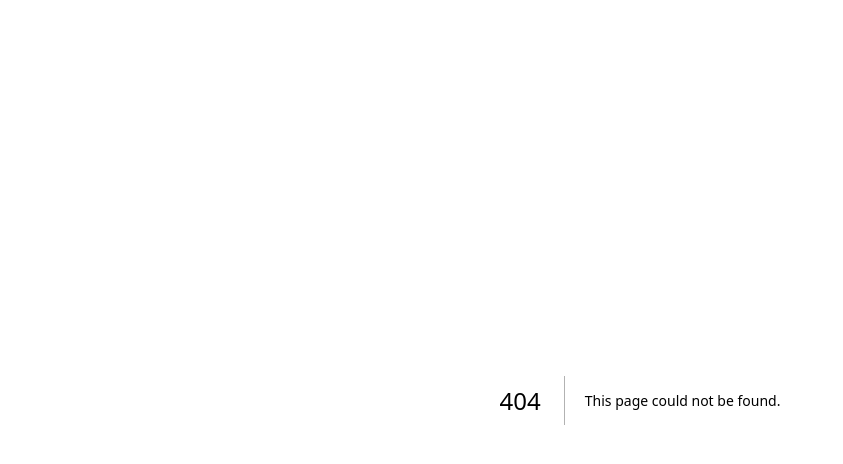
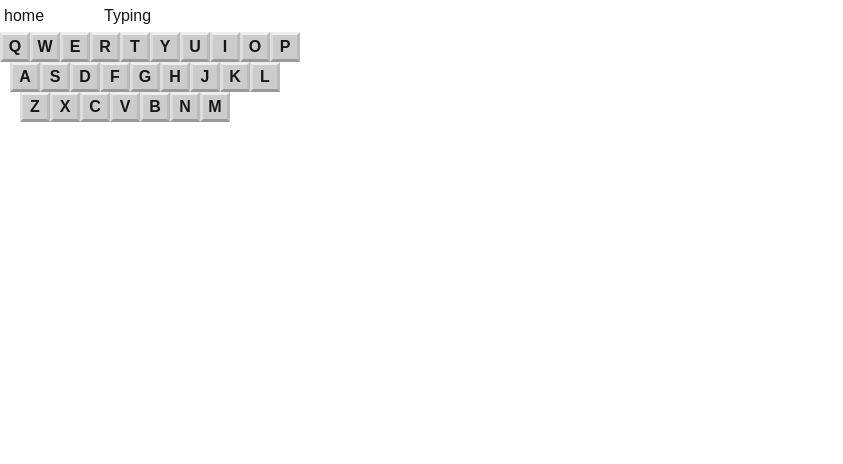
Before and after one commit to FujitaKohei04/Cee-lo, a Next.js app: page /pages/proTyping in a window 1280 px wide. Before the commit this address had no page. Shown: the top 464 px of the page, without its empty margins (0-843 px from the left). Built offline with nearby package versions, Linux system fonts and the light colour scheme.

Commit message:
feat: keyboard layout

```diff
--- /dev/null
+++ b/app/components/Header/Header.module.css
@@ -0,0 +1,5 @@
+.navContainer {
+    display: grid;
+    grid-template-columns: repeat(4, 100px);
+    margin: var(--space-s)
+}
--- /dev/null
+++ b/app/components/Header/Header.tsx
@@ -0,0 +1,13 @@
+import Link from "next/link";
+import styles from "./Header.module.css"
+
+export default function Header() {
+    return (
+        <header>
+            <nav className={styles.navContainer}>
+                <Link href="/">home</Link>
+                <Link href="/pages/proTyping">Typing</Link>
+            </nav>
+        </header>
+    );
+}
--- a/app/layout.tsx
+++ b/app/layout.tsx
@@ -1,6 +1,7 @@
 import type { Metadata } from "next";
 import { Geist, Geist_Mono } from "next/font/google";
 import "./globals.css";
+import Header from "./components/Header/Header";
 
 const geistSans = Geist({ variable: "--font-geist-sans", subsets: ["latin"], });
 const geistMono = Geist_Mono({ variable: "--font-geist-mono", subsets: ["latin"], });
@@ -21,7 +22,10 @@ export default function RootLayout({
       className={`${geistSans.variable} ${geistMono.variable} h-full antialiased`}
     >
       <meta name="viewport" content="width=device-width, initial-scale=1"></meta>
-      <body className="min-h-full flex flex-col">{children}</body>
+      <body className="min-h-full flex flex-col">
+        <Header />
+        {children}
+      </body>
     </html>
   );
 }
--- a/app/page.tsx
+++ b/app/page.tsx
@@ -1,4 +1,5 @@
 import { CeeLo } from "./components/CeeLo/CeeLo";
+import { Header } from "./components/Header/Header";
 import styles from "./page.module.css";
 
 export default function Main() {
--- /dev/null
+++ b/app/pages/proTyping/page.tsx
@@ -0,0 +1,26 @@
+import styles from "./proTyping.module.css"
+
+export default function ProTyping() {
+    const keys = [["Q","W","E","R","T","Y","U","I","O","P"],["A","S","D","F","G","H","J","K","L"],["Z","X","C","V","B","N","M"]];
+    return (
+        <div>
+            <div className={styles.keyLineContainer}>
+                {keys.map((lines, index) => (
+                    <div className={styles.keyContainer} style={{paddingLeft: `${10 * index}px`}}>
+                        {lines.map((key, _) => (
+                            <Key word={key}/>
+                        ))}
+                    </div>
+                ))}
+            </div>
+        </div>
+    );
+}
+
+function Key({word}: {word: string}) {
+    return (
+        <div className={styles.key}>
+            {word}
+        </div>
+    );
+}
--- /dev/null
+++ b/app/pages/proTyping/proTyping.module.css
@@ -0,0 +1,25 @@
+.key {
+    border-bottom: 3px solid #999;
+    border-right: 3px solid #bbb;
+    border-left: 3px solid #ddd;
+    border-top: 3px solid #eee;
+    width: 30px;
+    height: 30px;
+    font-weight: bold;
+    display: flex;
+    justify-content: center;
+    align-items: center;
+    background: #ccc;
+}
+
+.keyLineContainer {
+    display: grid;
+    grid-template-columns: 1fr;
+    grid-template-rows: repeat(3, 30px);
+}
+
+.keyContainer {
+    display: grid;
+    grid-template-columns: repeat(10, 30px);
+    grid-template-rows: 1fr;
+}
```
